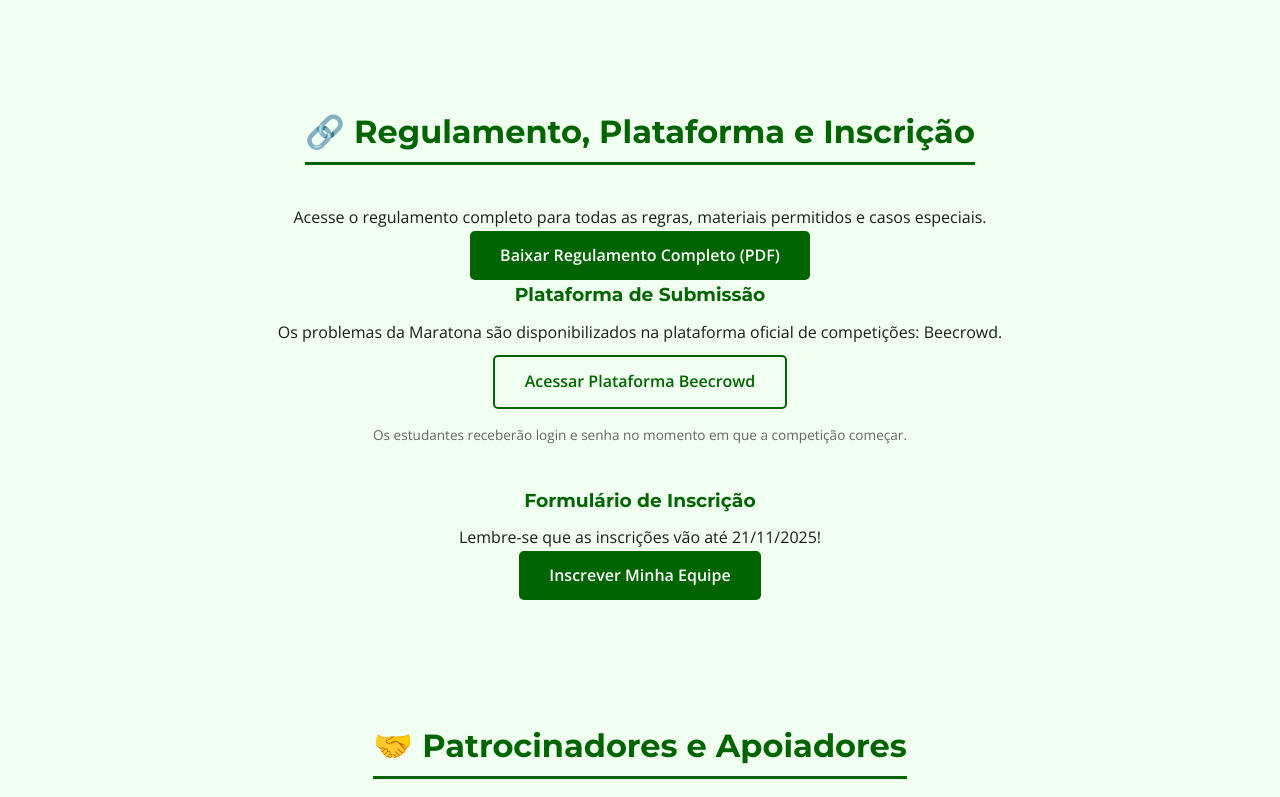
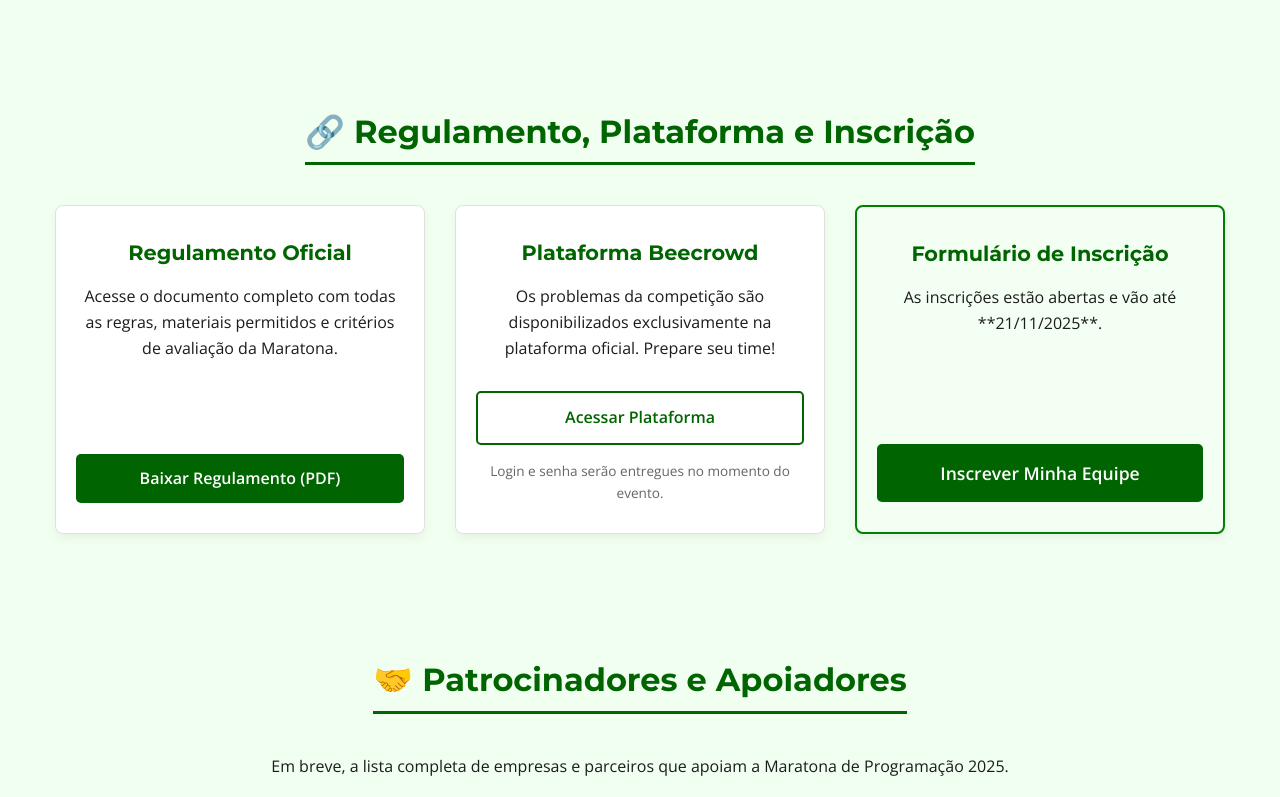
Before and after one commit to Sxmvel/Maratona-Programacao-IFMG, a plain HTML site: page index.html in a window 1280 px wide. Shown: the part 1329-2126 px from the top of the page. Drawn offline with nearby package versions, Linux system fonts and the light colour scheme.

Commit message:
Melhoria de design da seção Links/Inscrição, com link oficial e layout em grid

```diff
--- a/css/style.css
+++ b/css/style.css
@@ -270,3 +270,49 @@ nav a.active {
     background-color: #008000;
     color: #FFF;
 }
+
+
+
+.links-grid {
+    display: grid;
+    /* Divide em 3 colunas iguais em telas grandes, 1 em telas pequenas */
+    grid-template-columns: repeat(auto-fit, minmax(280px, 1fr));
+    gap: 30px;
+    margin-top: 40px;
+}
+
+.link-item {
+    background-color: #ffffff;
+    border: 1px solid #e0e0e0;
+    padding: 30px 20px;
+    border-radius: 8px;
+    text-align: center;
+    box-shadow: 0 4px 10px rgba(0, 0, 0, 0.05);
+    height: 100%; /* Garante que todos os cards tenham a mesma altura */
+    display: flex;
+    flex-direction: column;
+    justify-content: space-between; /* Empurra o botão para baixo */
+}
+
+.link-item h3 {
+    font-size: 1.3em;
+    color: var(--color-primary);
+    margin-bottom: 15px;
+}
+
+.link-item p {
+    flex-grow: 1; /* Faz o parágrafo ocupar o espaço extra */
+    margin-bottom: 20px;
+}
+
+/* Destaque para o card de Inscrição */
+.link-item.highlight {
+    background-color: #f2fff2;
+    border-color: #008000;
+    border-width: 2px;
+}
+
+.btn-large {
+    padding: 15px 35px;
+    font-size: 1.1em;
+}
--- a/index.html
+++ b/index.html
@@ -41,7 +41,7 @@
             <ul>
                 <li><strong>Equipes:</strong> Devem ser formadas por 2 a 3 participantes, sendo um deles o representante.</li>
                 <li><strong>Duração:</strong> A competição tem duração de 3 horas e 10 problemas. Não é necessário que todos sejam realizados.</li>
-                <li><strong>Linguagens:</strong> Permitidas: C, C++, Java, Python e Javascript.</li>
+                <li><strong>Linguagens Permitidas:</strong> C, C++, Java, Python e Javascript.</li>
                 <li><strong>Avaliação:</strong> O ranking é feito pelo número de problemas resolvidos, sendo o tempo em que realizaram o método de desempate.</li>
                 <li><strong>Inscrição:</strong> Aberta tanto para os estudantes da instituição quanto para o público externo, desde que se inscrevam pelo formulário oficial.</li>
                 <li><strong>Modalidade:</strong> Realizada presencialmente dentro do campus, com máquinas monitoradas disponibilizadas previamente.</li>
@@ -54,18 +54,27 @@
         <div class="container text-center">
             <h2>🔗 Regulamento, Plataforma e Inscrição</h2>
 
-            <p>Acesse o regulamento completo para todas as regras, materiais permitidos e casos especiais.</p>
+            <div class="links-grid">
+                <div class="link-item">
+                    <h3>Regulamento Oficial</h3>
+                    <p>Acesse o documento completo com todas as regras, materiais permitidos e critérios de avaliação da Maratona.</p>
+                    <a href="assets/regulamento.pdf" target="_blank" class="btn-primary">Baixar Regulamento (PDF)</a>
+                </div>
 
-            <a href="assets/regulamento.pdf" target="_blank" class="btn-primary">Baixar Regulamento Completo (PDF)</a>
+                <div class="link-item">
+                    <h3>Plataforma Beecrowd</h3>
+                    <p>Os problemas da competição são disponibilizados exclusivamente na plataforma oficial. Prepare seu time!</p>
+                    <a href="https://judge.beecrowd.com" target="_blank" class="btn-secondary">Acessar Plataforma</a>
+                    <small class="block-info">Login e senha serão entregues no momento do evento.</small>
+                </div>
 
-            <h3>Plataforma de Submissão</h3>
-            <p>Os problemas da Maratona são disponibilizados na plataforma oficial de competições: Beecrowd.</p>
-            <a href="https://judge.beecrowd.com" target="_blank" class="btn-secondary">Acessar Plataforma Beecrowd</a>
-            <small class="block-info">Os estudantes receberão login e senha no momento em que a competição começar.</small>
+                <div class="link-item highlight">
+                    <h3>Formulário de Inscrição</h3>
+                    <p>As inscrições estão abertas e vão até **21/11/2025**.</p>
+                    <a href="https://docs.google.com/forms/d/e/1FAIpQLSeuQUlhc95-racbvlyF35RNhEbnBVcaZll8oMmSsWfQsNeRuQ/viewform" target="_blank" class="btn-primary btn-large">Inscrever Minha Equipe</a>
+                </div>
+            </div>
 
-            <h3 id="inscricao" style="margin-top: 40px;">Formulário de Inscrição</h3>
-            <p>Lembre-se que as inscrições vão até 21/11/2025!</p>
-            <a href="#" target="_blank" class="btn-primary">Inscrever Minha Equipe</a>
         </div>
     </section>
 
```
